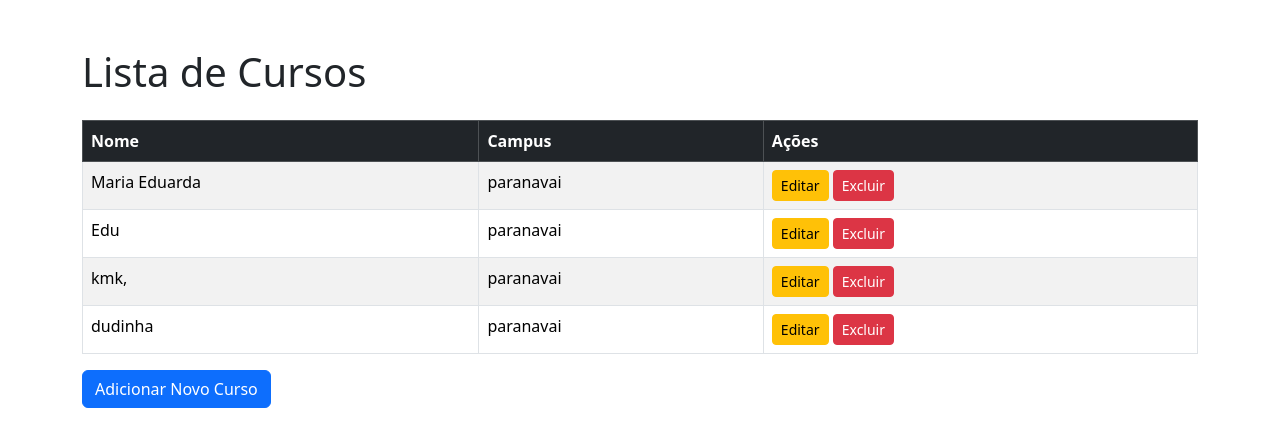
After one commit to maduzita25/PW2025, a Django app: page /listar/cursos/ in a window 1280 px wide. The commit adds this page. Shown: the top 447 px of the page. Run offline with Django 4.2, Linux system fonts and the light colour scheme; data comes from the database, SQL or seed files in the repository; both versions use the stored data as it was after the commit.

Commit message:
atribuições de classes

```diff
--- a/paginas/templates/paginas/index.html
+++ b/paginas/templates/paginas/index.html
@@ -16,6 +16,7 @@
         <li><a href="{% url 'inserir-perfil' %}">Usuario</a></li>
         <li><a href="{% url 'inserir-sugestao' %}">Sugestões</a></li>
 
+
     </ul>
 
     <div id="conteudo">
--- /dev/null
+++ b/paginas/templates/paginas/listas/curso.html
@@ -0,0 +1,41 @@
+<!DOCTYPE html>
+<html lang="pt">
+<head>
+    <meta charset="UTF-8">
+    <title>Lista de Cursos</title>
+    <link rel="stylesheet" href="https://cdn.jsdelivr.net/npm/bootstrap@5.3.3/dist/css/bootstrap.min.css">
+</head>
+<body>
+    <div class="container mt-5">
+        <h1 class="mb-4">Lista de Cursos</h1>
+
+        <table class="table table-striped table-bordered">
+            <thead class="table-dark">
+                <tr>
+                    <th>Nome</th>
+                    <th>Campus</th>
+                    <th>Ações</th>
+                </tr>
+            </thead>
+            <tbody>
+                {% for curso in cursos %}
+                <tr>
+                    <td>{{ curso.nome }}</td>
+                    <td>{{ curso.campus.nome }}</td>
+                    <td>
+                        <a class="btn btn-warning btn-sm" href="{% url 'editar-curso' curso.pk %}">Editar</a>
+                        <a class="btn btn-danger btn-sm" href="{% url 'excluir-curso' curso.pk %}">Excluir</a>
+                    </td>
+                </tr>
+                {% empty %}
+                <tr>
+                    <td colspan="3" class="text-center">Nenhum curso cadastrado.</td>
+                </tr>
+                {% endfor %}
+            </tbody>
+        </table>
+
+        <a class="btn btn-primary" href="{% url 'inserir-curso' %}">Adicionar Novo Curso</a>
+    </div>
+</body>
+</html>
--- a/paginas/urls.py
+++ b/paginas/urls.py
@@ -4,6 +4,7 @@ from .views import (
     IndexView, SobreView, SugestoesView,
     CampusCreate, CategoriaCreate, SugestaoCreate, ComentarioCreate, CursoCreate, TipoSolicitacaoCreate, PerfilCreate,
     CampusUpdate, CategoriaUpdate, SugestaoUpdate, ComentarioUpdate, CursoUpdate, TipoSolicitacaoUpdate, PerfilUpdate,
+    CursoList, CampusList, CursoDelete
 )
 
 urlpatterns = [
@@ -29,4 +30,11 @@ urlpatterns = [
     path("editar/curso/<int:pk>/", CursoUpdate.as_view(), name="editar-curso"),
     path("editar/tiposolicitacao/<int:pk>/", TipoSolicitacaoUpdate.as_view(), name="editar-tiposolicitacao"),
     path("editar/usuario/<int:pk>/", PerfilUpdate.as_view(), name="editar-perfil"),
+
+    # ROTAS DE LISTAGEM
+    path("listar/campi/", CampusList.as_view(), name="listar-campus"),
+    path("listar/cursos/", CursoList.as_view(), name="listar-curso"),
+
+    # ROTA DE EXCLUSÃO
+    path("excluir/curso/<int:pk>/", CursoDelete.as_view(), name="excluir-curso"),
 ]
--- a/paginas/views.py
+++ b/paginas/views.py
@@ -1,5 +1,5 @@
-from django.views.generic import TemplateView
-from django.views.generic.edit import CreateView, UpdateView
+from django.views.generic import TemplateView, ListView
+from django.views.generic.edit import CreateView, UpdateView, DeleteView
 from django.urls import reverse_lazy
 
 from .models import Campus, Categoria, Sugestao, Comentario, Curso, TipoSolicitacao, Perfil
@@ -8,14 +8,11 @@ from .models import Campus, Categoria, Sugestao, Comentario, Curso, TipoSolicita
 class IndexView(TemplateView):
     template_name = "paginas/index.html"
 
-
 class SobreView(TemplateView):
     template_name = "paginas/sobre.html"
 
-
 class SugestoesView(TemplateView):
     template_name = "paginas/sugestoes.html"
-
 
 # CREATE VIEWS
 class CampusCreate(CreateView):
@@ -25,14 +22,12 @@ class CampusCreate(CreateView):
     success_url = reverse_lazy('index')
     extra_context = {'titulo': 'Cadastro de Campus', 'botao': 'Cadastrar'}
 
-
 class CategoriaCreate(CreateView):
     model = Categoria
     fields = ['nome']
     template_name = 'paginas/form.html'
     success_url = reverse_lazy('index')
     extra_context = {'titulo': 'Cadastro de Categoria', 'botao': 'Cadastrar'}
-
 
 class SugestaoCreate(CreateView):
     model = Sugestao
@@ -41,14 +36,12 @@ class SugestaoCreate(CreateView):
     success_url = reverse_lazy('index')
     extra_context = {'titulo': 'Cadastro de Sugestão', 'botao': 'Cadastrar'}
 
-
 class ComentarioCreate(CreateView):
     model = Comentario
     fields = ['texto', 'usuario', 'sugestao']
     template_name = 'paginas/form.html'
     success_url = reverse_lazy('index')
     extra_context = {'titulo': 'Cadastro de Comentário', 'botao': 'Cadastrar'}
-
 
 class CursoCreate(CreateView):
     model = Curso
@@ -57,7 +50,6 @@ class CursoCreate(CreateView):
     success_url = reverse_lazy('index')
     extra_context = {'titulo': 'Cadastro de Curso', 'botao': 'Cadastrar'}
 
-
 class TipoSolicitacaoCreate(CreateView):
     model = TipoSolicitacao
     fields = ['descricao', 'concluido']
@@ -65,14 +57,12 @@ class TipoSolicitacaoCreate(CreateView):
     success_url = reverse_lazy('index')
     extra_context = {'titulo': 'Cadastro de Tipo de Solicitação', 'botao': 'Cadastrar'}
 
-
 class PerfilCreate(CreateView):
     model = Perfil
-    fields = ['nome', 'telefone', 'campus']  # Substitua pelos campos reais do modelo Cadastro
+    fields = ['nome', 'telefone', 'campus']
     template_name = 'paginas/form.html'
     success_url = reverse_lazy('index')
     extra_context = {'titulo': 'Cadastro de Perfil', 'botao': 'Cadastrar'}
-
 
 # UPDATE VIEWS
 class CampusUpdate(UpdateView):
@@ -82,14 +72,12 @@ class CampusUpdate(UpdateView):
     success_url = reverse_lazy('index')
     extra_context = {'titulo': 'Atualização de Campus', 'botao': 'Salvar'}
 
-
 class CategoriaUpdate(UpdateView):
     model = Categoria
     fields = ['nome']
     template_name = 'paginas/form.html'
     success_url = reverse_lazy('index')
     extra_context = {'titulo': 'Atualização de Categoria', 'botao': 'Salvar'}
-
 
 class SugestaoUpdate(UpdateView):
     model = Sugestao
@@ -98,14 +86,12 @@ class SugestaoUpdate(UpdateView):
     success_url = reverse_lazy('index')
     extra_context = {'titulo': 'Atualização de Sugestão', 'botao': 'Salvar'}
 
-
 class ComentarioUpdate(UpdateView):
     model = Comentario
     fields = ['texto', 'usuario', 'sugestao']
     template_name = 'paginas/form.html'
     success_url = reverse_lazy('index')
     extra_context = {'titulo': 'Atualização de Comentário', 'botao': 'Salvar'}
-
 
 class CursoUpdate(UpdateView):
     model = Curso
@@ -114,7 +100,6 @@ class CursoUpdate(UpdateView):
     success_url = reverse_lazy('index')
     extra_context = {'titulo': 'Atualização de Curso', 'botao': 'Salvar'}
 
-
 class TipoSolicitacaoUpdate(UpdateView):
     model = TipoSolicitacao
     fields = ['descricao', 'concluido']
@@ -122,10 +107,26 @@ class TipoSolicitacaoUpdate(UpdateView):
     success_url = reverse_lazy('index')
     extra_context = {'titulo': 'Atualização de Tipo de Solicitação', 'botao': 'Salvar'}
 
-
 class PerfilUpdate(UpdateView):
     model = Perfil
-    fields = ['nome', 'telefone', 'campus']  # Substitua pelos campos reais do modelo Cadastro
+    fields = ['nome', 'telefone', 'campus']
     template_name = 'paginas/form.html'
     success_url = reverse_lazy('index')
     extra_context = {'titulo': 'Atualização de Perfil', 'botao': 'Salvar'}
+
+# LIST VIEWS
+class CampusList(ListView):
+    model = Campus
+    template_name = 'paginas/listas/campus.html'
+    context_object_name = 'campi'
+
+class CursoList(ListView):
+    model = Curso
+    template_name = 'paginas/listas/curso.html'
+    context_object_name = 'cursos'
+
+# DELETE VIEWS
+class CursoDelete(DeleteView):
+    model = Curso
+    template_name = 'paginas/confirmar_exclusao.html'
+    success_url = reverse_lazy('listar-curso')
```
Also changed, not shown: db.sqlite3.
